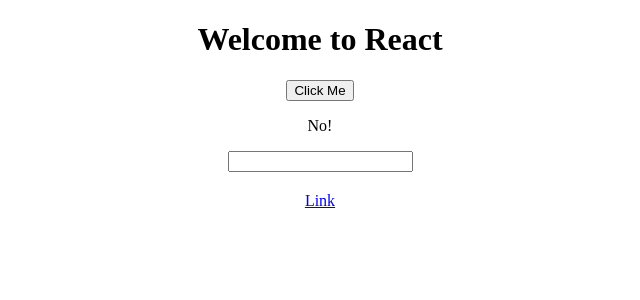
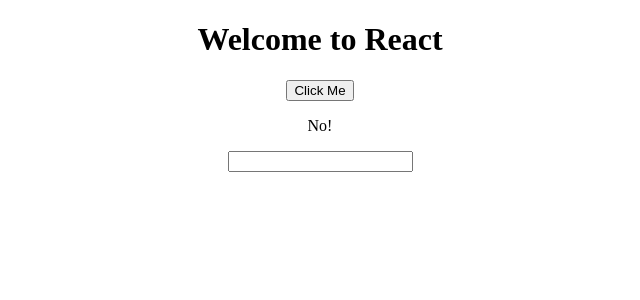
Before and after one commit to pesto-students/exercises-batch-8, a React (Create React App) app in the folder test-basics/: page / in a window 1280 px wide. Shown: the top 300 px of the page, without its empty margins (320-960 px from the left). Built offline with nearby package versions, Linux system fonts and the light colour scheme; the HTML template or start-up script is replaced by a standard one.

Commit message:
Solved the test basics

```diff
--- a/test-basics/src/App.js
+++ b/test-basics/src/App.js
@@ -11,7 +11,7 @@
     message: 'No!',
   };
 
-  handleClick = () => this.setState({ message: 'Yes!' });
+  handleClick = () => this.setState({ message: 'Yes!', on: true });
 
   handleInputChange = event => this.setState({ input: event.currentTarget.value });
 
@@ -25,7 +25,7 @@
         <p className="button-state">{message}</p>
         <input type="text" name="test" onChange={this.handleInputChange} />
         <h2>{input}</h2>
-        <Link address="www.google.com" />
+        <Link hide={true} address="www.google.com" />
       </div>
     );
   }
```
